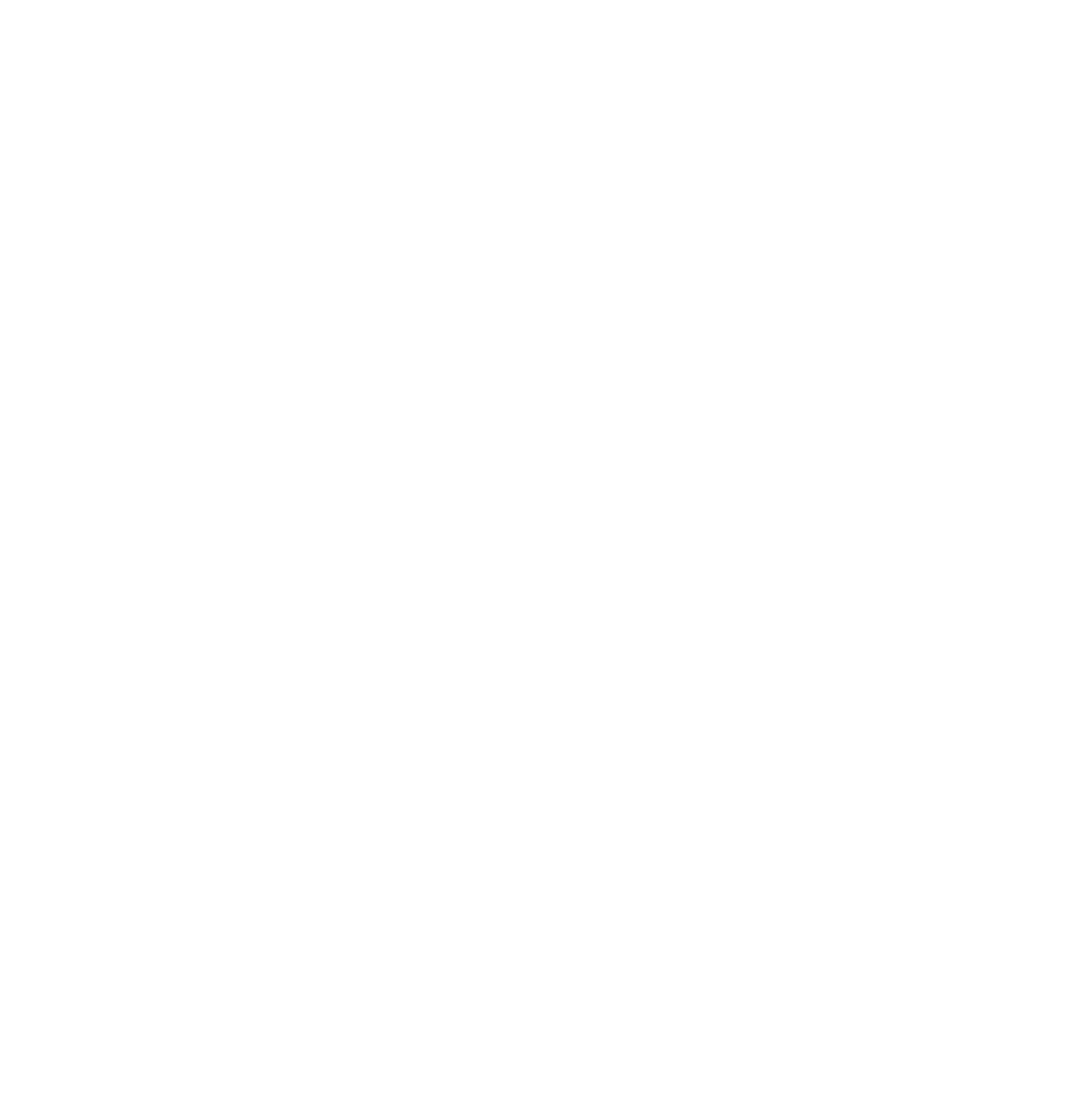
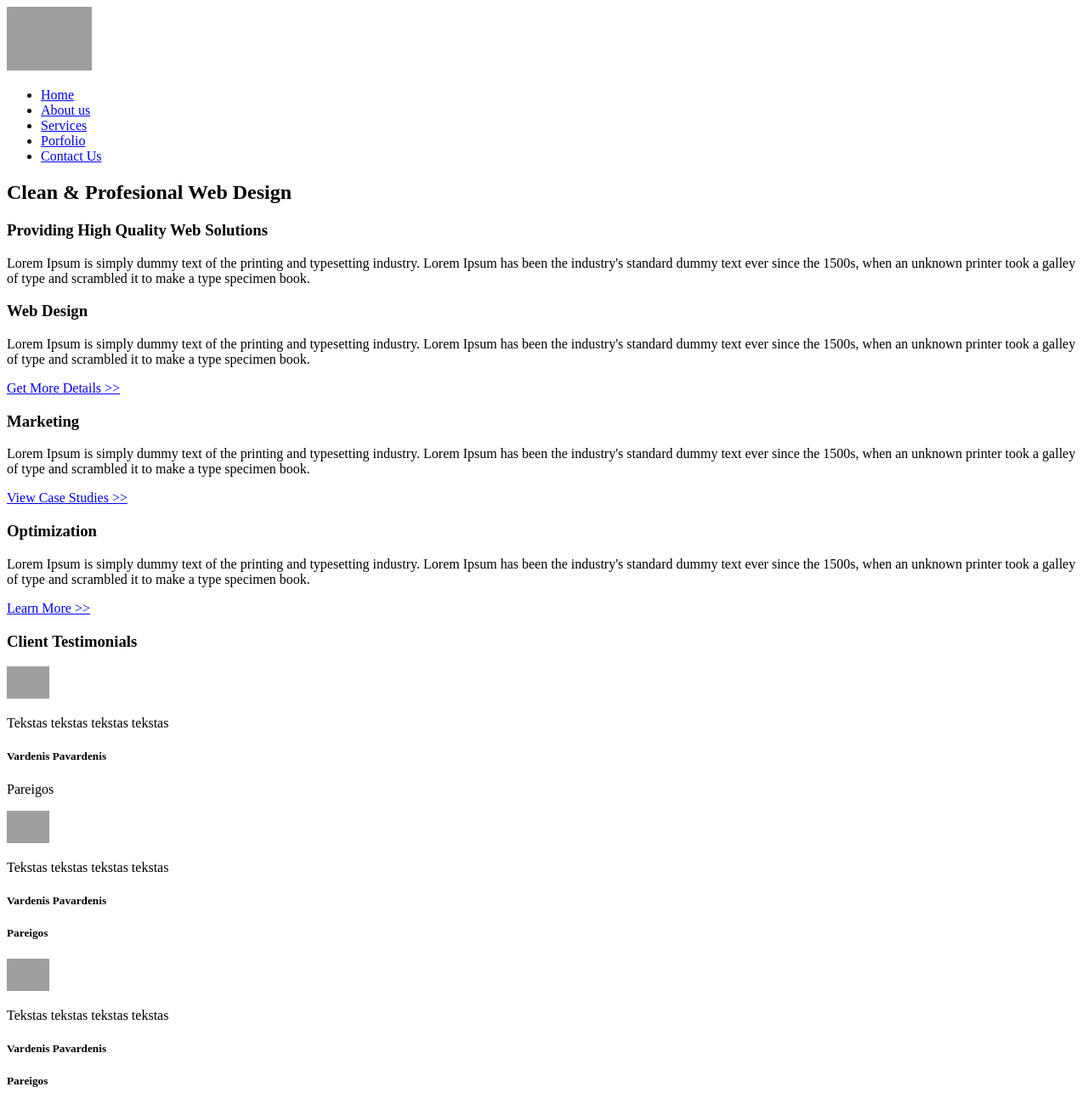
Before and after one commit to dovydas-petraitis/html-task, a plain HTML site: page index.html in a window 1280 px wide. Shown: the top 1299 px of the page at 85% size. Before the commit the page ends 800 px from the top, so only its background shows below. Drawn offline with Linux system fonts and the light colour scheme; grey boxes are pictures that could not be loaded.

Commit message:
html uzduotis

```diff
--- a/index.html
+++ b/index.html
@@ -6,7 +6,76 @@
     </head>
     <body>
         <div class="container">
-
+            <header>
+                <div class="logo"><img style="width:100px" src="https://upload.wikimedia.org/wikipedia/commons/thumb/5/53/Google_%22G%22_Logo.svg/1200px-Google_%22G%22_Logo.svg.png" alt="logo">
+                </div>
+            <nav>
+                <ul>
+                <li><a href="#">Home</a></li>
+                <li><a href="#">About us</a></li>
+                <li><a href="#">Services</a></li>
+                <li><a href="#">Porfolio</a></li>
+                <li><a href="#">Contact Us</a></li>
+                </ul>
+            </nav>
+            </header>
+            <main>
+                <section>
+                <h2>Clean & Profesional Web Design</h2>
+                <h3>Providing High Quality Web Solutions</h3>
+                <p>Lorem Ipsum is simply dummy text of the printing and typesetting industry. Lorem Ipsum has been the industry's standard dummy text ever since the 1500s, when an unknown printer took a galley of type and scrambled it to make a type specimen book.</p>
+                </section>
+                <section>
+                <article>
+                    <h3>Web Design</h3>
+                    <p>Lorem Ipsum is simply dummy text of the printing and typesetting industry. Lorem Ipsum has been the industry's standard dummy text ever since the 1500s, when an unknown printer took a galley of type and scrambled it to make a type specimen book.</p>
+                    <a href="#">Get More Details >></a>
+                </article>
+                <article>
+                    <h3>Marketing</h3>
+                    <p>Lorem Ipsum is simply dummy text of the printing and typesetting industry. Lorem Ipsum has been the industry's standard dummy text ever since the 1500s, when an unknown printer took a galley of type and scrambled it to make a type specimen book.</p>
+                    <a href="#">View Case Studies >></a>
+                </article>
+                <article>
+                    <h3>Optimization</h3>
+                    <p>Lorem Ipsum is simply dummy text of the printing and typesetting industry. Lorem Ipsum has been the industry's standard dummy text ever since the 1500s, when an unknown printer took a galley of type and scrambled it to make a type specimen book.</p>
+                    <a href="#">Learn More >></a>
+                </article>
+                </section>
+            </main>
+                <section>
+                <section>
+                    <h3>Client Testimonials</h3>
+                    <div class="testimonial">
+                    <img style="width:50px" src="https://upload.wikimedia.org/wikipedia/commons/thumb/a/a0/Pierre-Person.jpg/400px-Pierre-Person.jpg" alt="person">
+                    <p>Tekstas tekstas tekstas tekstas</p>
+                    <h5>Vardenis Pavardenis</h5>
+                    <p>Pareigos</p>
+                    </div>
+                    <div class="testimonial">
+                        <img style="width:50px" src="https://upload.wikimedia.org/wikipedia/commons/thumb/a/a0/Pierre-Person.jpg/400px-Pierre-Person.jpg" alt="person">
+                        <p>Tekstas tekstas tekstas tekstas</p>
+                        <h5>Vardenis Pavardenis</h5>
+                        <h5>Pareigos</h5>
+                    </div>
+                    <div class="testimonial">
+                        <img style="width:50px" src="https://upload.wikimedia.org/wikipedia/commons/thumb/a/a0/Pierre-Person.jpg/400px-Pierre-Person.jpg" alt="person">
+                        <p>Tekstas tekstas tekstas tekstas</p>
+                        <h5>Vardenis Pavardenis</h5>
+                        <h5>Pareigos</h5>
+                    </div>
+                </section>
+                <section>
+                    <h3>Featured Project</h3>
+                    <a href="#">Yoshi Online Marketing Campaign</a>
+                    <img src="https://lh3.googleusercontent.com/Czq8Jn5GHh9n6ilZkpPhpTL-jqRksWCQNYO9efKRb9dzz9ENVMc-GxRxvW-h43Wv87L4wDWwSns7CE4lc28BONOgrA=w640-h400-e365-rj-sc0x00ffffff" alt="Project">
+                    <p>Lorem Lorem Lorem Lorem Lorem Lorem Ipsum</p>
+                    <a href="#">Click Here For More Details >></a>
+                </section>
+            </section>
+            <footer>
+                <p>Copyright 2010 All Right Reserved</p>
+            </footer>
         </div>
     </body>
 </html>
```
